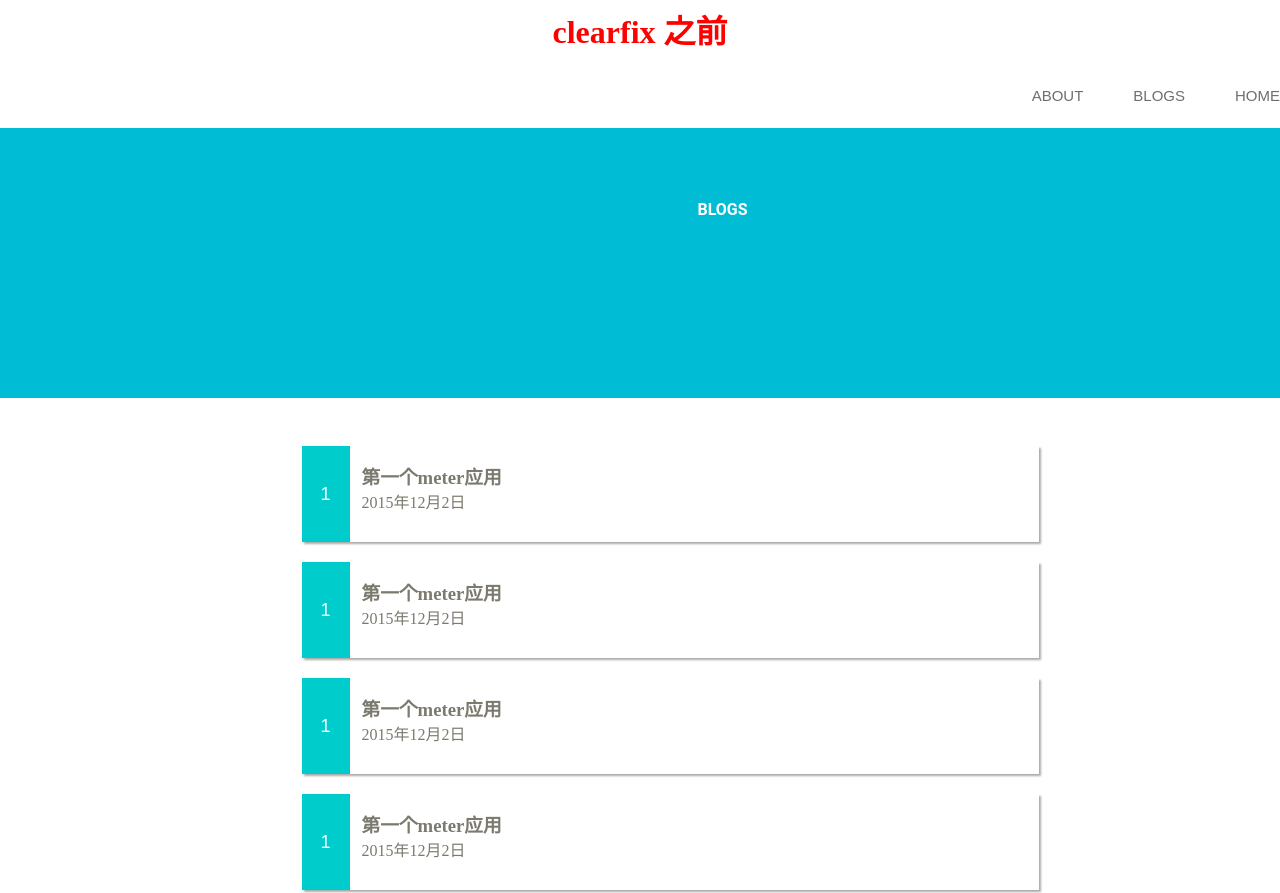
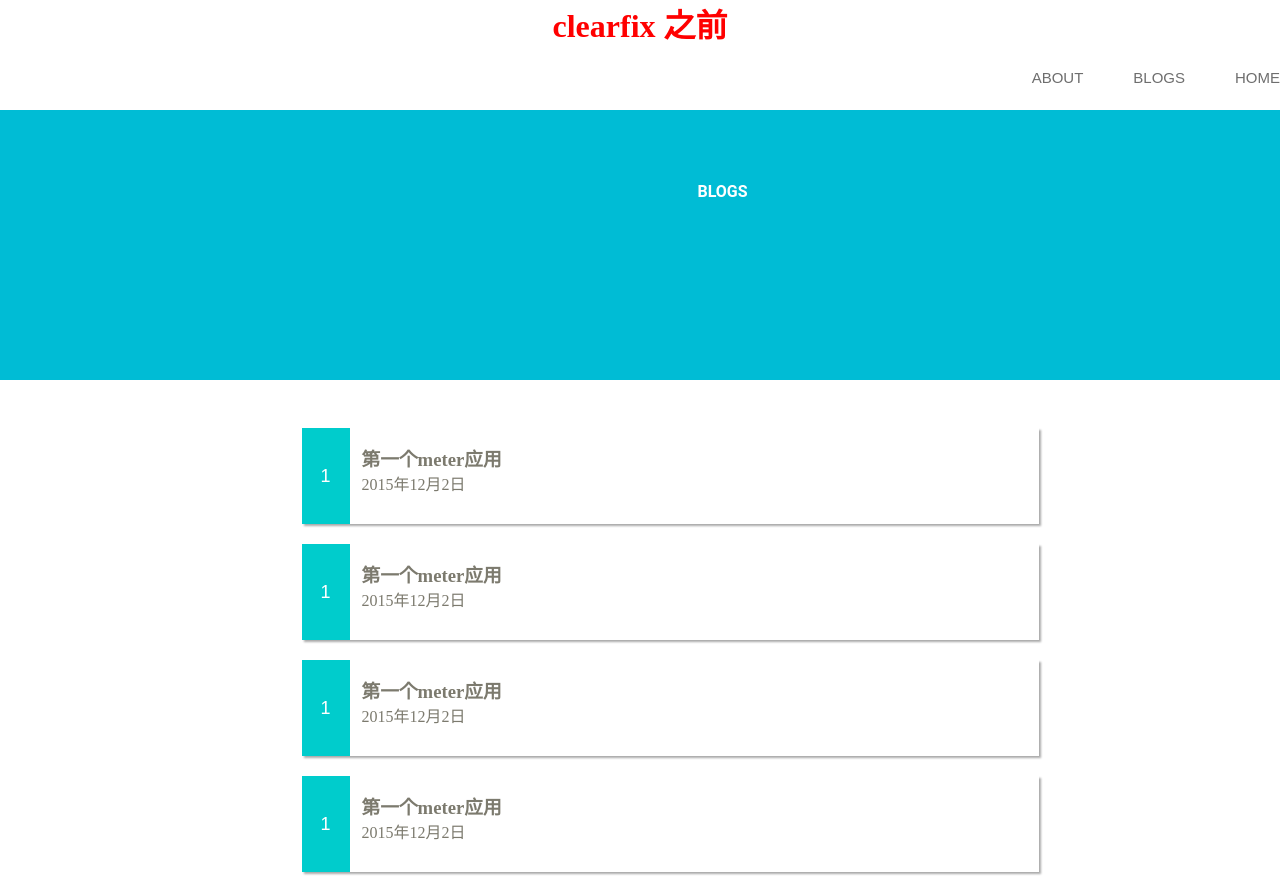
Before and after one commit to happymike/happymike.github.io, a plain HTML site: page 100/10/index.html in a window 1280 px wide. Shown: the top 893 px of the page. Drawn offline with Linux system fonts and the light colour scheme.

Commit message:
Update blog.css

```diff
--- a/100/10/blog.css
+++ b/100/10/blog.css
@@ -4,7 +4,7 @@ a{text-decoration: none;}
 .clearfix:after{clear: both;}
 .clearfix{zoom:1;}
 ul{list-style: none;}
-h1{text-align:center;line-height:64px;color:red;}
+h1{text-align:center;color:red;}
 .banner-inner,.content-inner{margin: 0 auto;}
 .header{
 	background-color: #ffffff;
```
